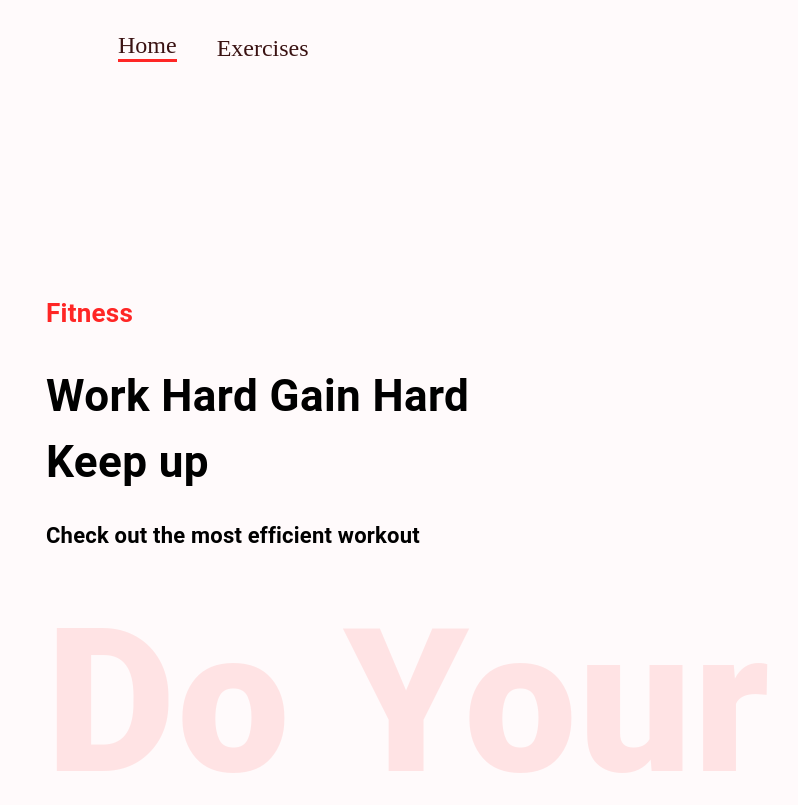
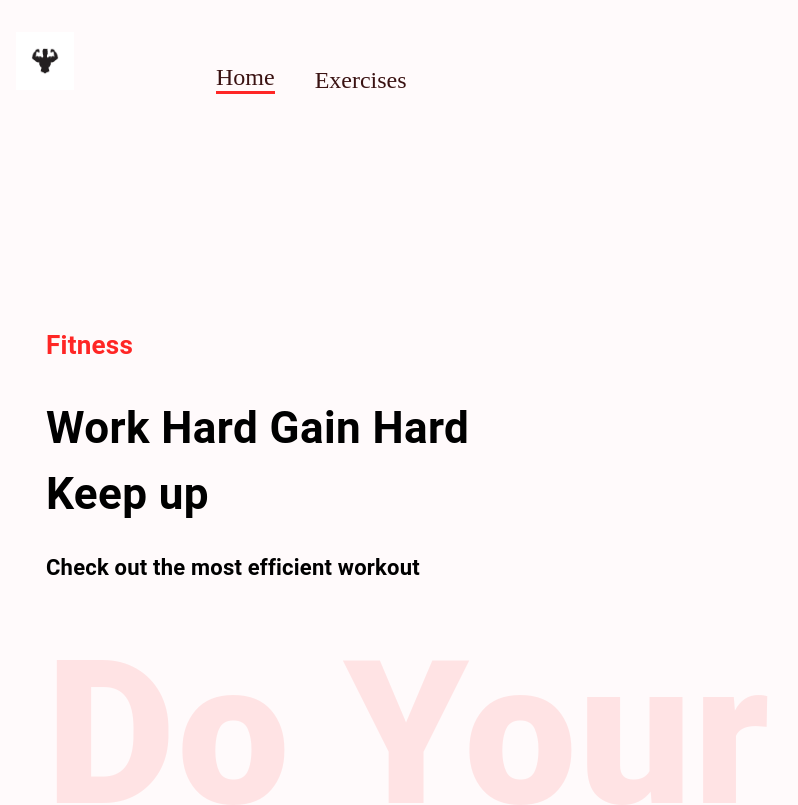
Before and after one commit to Amaburi/React-Exercise, a React (Create React App) app: page / in a window 1280 px wide. Shown: the top 805 px of the page, without its empty margins (24-822 px from the left). Built offline with nearby package versions, Linux system fonts and the light colour scheme; no server answers.

Commit message:
finishing

```diff
--- a/src/components/Navbar.js
+++ b/src/components/Navbar.js
@@ -2,7 +2,7 @@ import React from 'react';
 import { Link } from 'react-router-dom';
 import { Stack } from '@mui/material';
 
-import Logo from '../assets/images/Logo.png';
+import Logo from '../assets/images/loogo.png';
 
 function Navbar() {
   return (
@@ -10,9 +10,9 @@ function Navbar() {
       gap:{sm: '122px', xs:'40px'}, mt:{sm:'32px', xs: '20px'}, justifyContent:'none'}} px='20px'>
       <Link to=''>
         {/* uncomment this if you want to use Logo in the navbar */}
-        {/* <img src={Logo} alt='Logo' style={{
+        <img src={Logo} alt='Logo' style={{
           width:'58px', height:'58px', margin:'0 20px'
-        }}/> */}
+        }}/>
       </Link>
       <Stack direction='row' gap='40px' fontSize='24px' alignItems='flex-end'>
         <Link to='' style={{
```
Also changed, not shown: src/assets/images/loogo.png (added).
